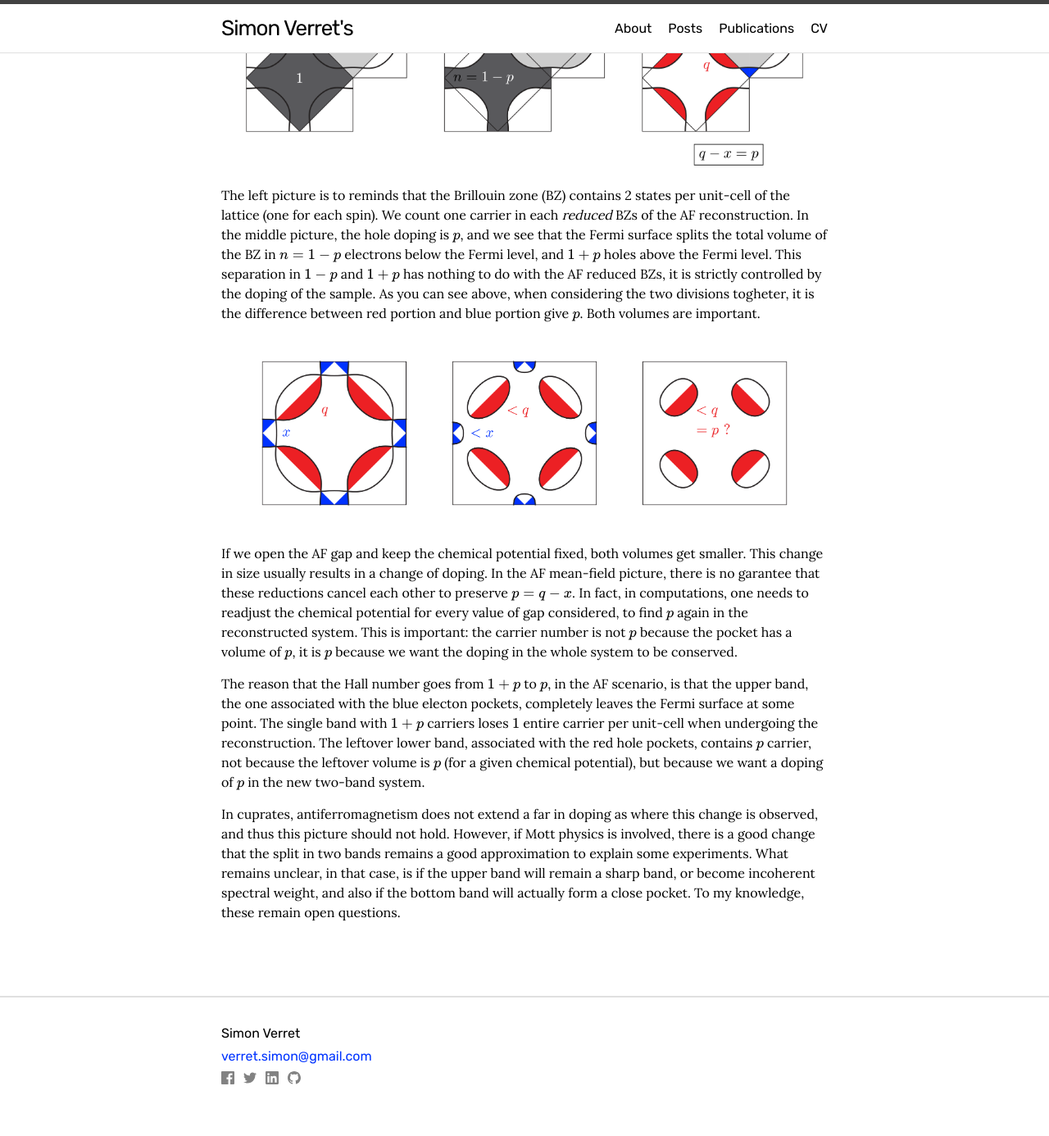
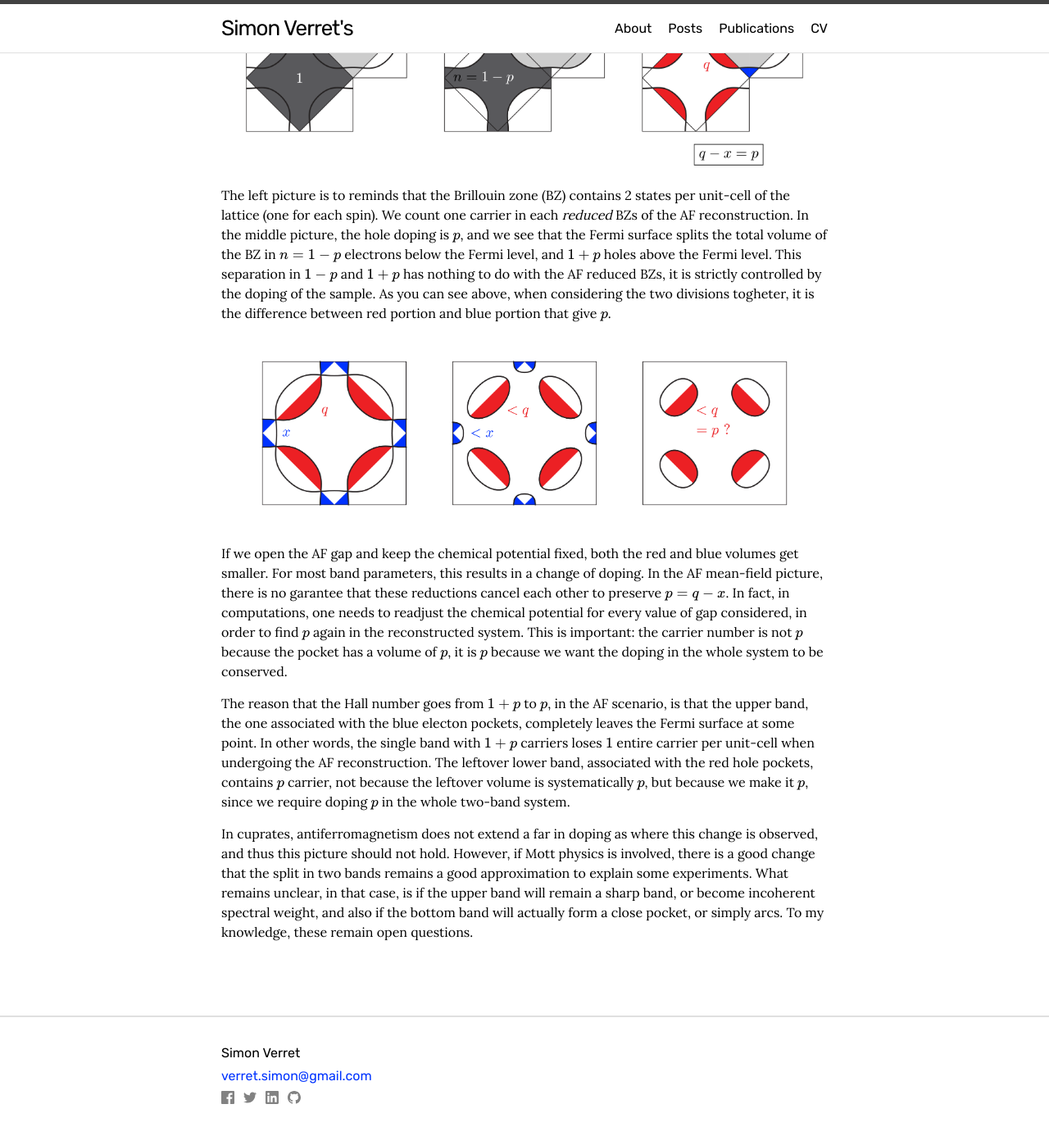
Before and after one commit to simonverret/simonverret.github.io, a Jekyll site: the page built from _posts/2019-03-19-carrier-density-antiferromagnet.md, in a window 1280 px wide and 1400 px high, scrolled down 432 px. Shown: the top 1386 px of the window at 82% size. Built offline with Jekyll 4.4.1, drawn with Linux system fonts in a browser that asks for light colours; some web fonts are replaced; formulas are drawn with MathJax 3; comment, search, counter and statistics services are not loaded.

Commit message:
again, corrections

```diff
--- a/_posts/2019-03-19-carrier-density-antiferromagnet.md
+++ b/_posts/2019-03-19-carrier-density-antiferromagnet.md
@@ -11,12 +11,12 @@ In Badoux _et al._'s <a href="https://www.nature.com/articles/nature16983">2016
 
 <img class="center" src="/img/dividingBrillouin-01.png"  title="dividing the Brillouin zone" width="1000px"/>
 
-The left picture is to reminds that the Brillouin zone (BZ) contains 2 states per unit-cell of the lattice (one for each spin). We count one carrier in each _reduced_ BZs of the AF reconstruction. In the middle picture, the hole doping is $p$, and we see that the Fermi surface splits the total volume of the BZ in $n=1-p$ electrons below the Fermi level, and $1+p$ holes above the Fermi level. This separation in $1-p$ and $1+p$ has nothing to do with the AF reduced BZs, it is strictly controlled by the doping of the sample. As you can see above, when considering the two divisions togheter, it is the difference between red portion and blue portion give $p$. Both volumes are important.
+The left picture is to reminds that the Brillouin zone (BZ) contains 2 states per unit-cell of the lattice (one for each spin). We count one carrier in each _reduced_ BZs of the AF reconstruction. In the middle picture, the hole doping is $p$, and we see that the Fermi surface splits the total volume of the BZ in $n=1-p$ electrons below the Fermi level, and $1+p$ holes above the Fermi level. This separation in $1-p$ and $1+p$ has nothing to do with the AF reduced BZs, it is strictly controlled by the doping of the sample. As you can see above, when considering the two divisions togheter, it is the difference between red portion and blue portion that give $p$.
 
 <img class="center" src="/img/dividingBrillouin-02.png"  title="Increasing the gap at fixed chemical potential" width="1000px"/>
 
-If we open the AF gap and keep the chemical potential fixed, both volumes get smaller. This change in size usually results in a change of doping. In the AF mean-field picture, there is no garantee that these reductions cancel each other to preserve $p=q-x$. In fact, in computations, one needs to readjust the chemical potential for every value of gap considered, to find $p$ again in the reconstructed system. This is important: the carrier number is not $p$ because the pocket has a volume of $p$, it is $p$ because we want the doping in the whole system to be conserved.
+If we open the AF gap and keep the chemical potential fixed, both the red and blue volumes get smaller. For most band parameters, this results in a change of doping. In the AF mean-field picture, there is no garantee that these reductions cancel each other to preserve $p=q-x$. In fact, in computations, one needs to readjust the chemical potential for every value of gap considered, in order to find $p$ again in the reconstructed system. This is important: the carrier number is not $p$ because the pocket has a volume of $p$, it is $p$ because we want the doping in the whole system to be conserved.
 
-The reason that the Hall number goes from $1+p$ to $p$, in the AF scenario, is that the upper band, the one associated with the blue electon pockets, completely leaves the Fermi surface at some point. The single band with $1+p$ carriers loses $1$ entire carrier per unit-cell when undergoing the reconstruction. The leftover lower band, associated with the red hole pockets, contains $p$ carrier, not because the leftover volume is $p$ (for a given chemical potential), but because we want a doping of $p$ in the new two-band system.
+The reason that the Hall number goes from $1+p$ to $p$, in the AF scenario, is that the upper band, the one associated with the blue electon pockets, completely leaves the Fermi surface at some point. In other words, the single band with $1+p$ carriers loses $1$ entire carrier per unit-cell when undergoing the AF reconstruction. The leftover lower band, associated with the red hole pockets, contains $p$ carrier, not because the leftover volume is systematically $p$, but because we make it $p$, since we require doping $p$ in the whole two-band system.
 
-In cuprates, antiferromagnetism does not extend a far in doping as where this change is observed, and thus this picture should not hold. However, if Mott physics is involved, there is a good change that the split in two bands remains a good approximation to explain some experiments. What remains unclear, in that case, is if the upper band will remain a sharp band, or become incoherent spectral weight, and also if the bottom band will actually form a close pocket. To my knowledge, these remain open questions.
+In cuprates, antiferromagnetism does not extend a far in doping as where this change is observed, and thus this picture should not hold. However, if Mott physics is involved, there is a good change that the split in two bands remains a good approximation to explain some experiments. What remains unclear, in that case, is if the upper band will remain a sharp band, or become incoherent spectral weight, and also if the bottom band will actually form a close pocket, or simply arcs. To my knowledge, these remain open questions.
```
